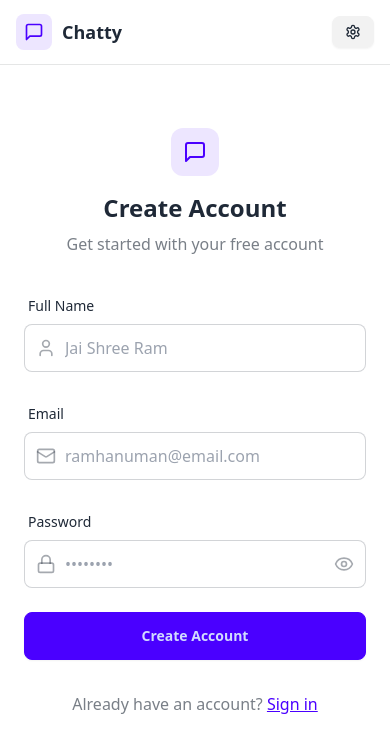
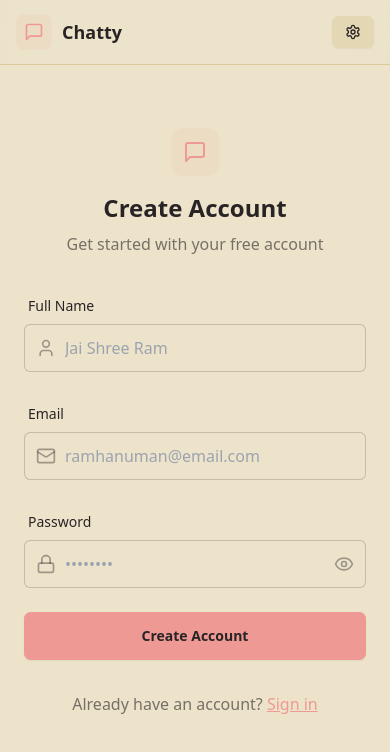
Before and after one commit to AnkitBalhara/Assignements, a React (Vite) app in the folder ChatApp/frontend/: page /signup in a window 390 px wide. Shown: the top 752 px of the page. Built offline with nearby package versions, Linux system fonts and the light colour scheme; no server answers.

Commit message:
Setting Page In UI

```diff
--- a/ChatApp/frontend/index.html
+++ b/ChatApp/frontend/index.html
@@ -1,5 +1,5 @@
 <!doctype html>
-<html lang="en">
+<html lang="en" >
   <head>
     <meta charset="UTF-8" />
     <meta name="viewport" content="width=device-width, initial-scale=1.0" />
--- a/ChatApp/frontend/src/App.jsx
+++ b/ChatApp/frontend/src/App.jsx
@@ -7,12 +7,14 @@
 import SettingPage from "./pages/SettingPage.jsx";
 
 import { useAuthStore } from "./store/useAuthStore.js";
+import { useThemeStore } from "./store/useThemeStore.js";
 import { Loader } from "lucide-react";
 import { Toaster } from "react-hot-toast";
 import Navbar from "./components/Navbar.jsx";
 
 const App = () => {
   const { authUser, checkAuth, isCheckingAuth } = useAuthStore();
+  const { theme } = useThemeStore();
   useEffect(() => {
     checkAuth();
   }, [checkAuth]);
@@ -26,9 +28,9 @@
   }
   // console.log(authUser);
   return (
-    <BrowserRouter>
-    <Navbar/>
-      <div>
+    <div data-theme={theme}>
+      <BrowserRouter>
+        <Navbar />
         <Routes>
           <Route
             path="/"
@@ -46,12 +48,12 @@
             path="/profile"
             element={authUser ? <ProfilePage /> : <Navigate to={"/login"} />}
           />
-          <Route path="/setting" element={<SettingPage />} />
+          <Route path="/settings" element={<SettingPage />} />
         </Routes>
 
         <Toaster />
-      </div>
-    </BrowserRouter>
+      </BrowserRouter>
+    </div>
   );
 };
 
--- /dev/null
+++ b/ChatApp/frontend/src/constants/index.js
@@ -0,0 +1,34 @@
+export const THEMES = [
+    "light",
+    "dark",
+    "cupcake",
+    "bumblebee",
+    "emerald",
+    "corporate",
+    "synthwave",
+    "retro",
+    "cyberpunk",
+    "valentine",
+    "halloween",
+    "garden",
+    "forest",
+    "aqua",
+    "lofi",
+    "pastel",
+    "fantasy",
+    "wireframe",
+    "black",
+    "luxury",
+    "dracula",
+    "cmyk",
+    "autumn",
+    "business",
+    "acid",
+    "lemonade",
+    "night",
+    "coffee",
+    "winter",
+    "dim",
+    "nord",
+    "sunset",
+  ];
--- a/ChatApp/frontend/src/pages/SettingPage.jsx
+++ b/ChatApp/frontend/src/pages/SettingPage.jsx
@@ -1,11 +1,134 @@
-import React from 'react'
+import React from "react";
+import { Send } from "lucide-react";
+import { THEMES } from "../constants/index";
+import { useThemeStore } from "../store/useThemeStore";
+
+const PREVIEW_MESSAGES = [
+  { id: 1, content: "Hey! How's it going?", isSent: false },
+  {
+    id: 2,
+    content: "I'm doing great! Just working on some new features.",
+    isSent: true,
+  },
+];
 
 const SettingPage = () => {
+  const { theme, setTheme } = useThemeStore();
   return (
-    <div>
-      Setting
+    <div className="h-screen container mx-auto px-4 pt-20 max-w-5xl">
+      <div className="space-y-6">
+        <div className="flex flex-col gap-1">
+          <h2 className="text-lg font-semibold">Theme</h2>
+          <p className="text-sm text-base-content/70">
+            Choose a theme for your chat interface
+          </p>
+        </div>
+
+        <div className="grid grid-cols-4 sm:grid-cols-6 md:grid-cols-8 gap-2">
+          {THEMES.map((t) => (
+            <button
+              key={t}
+              className={`
+                group flex flex-col items-center gap-1.5 p-2 rounded-lg transition-colors
+                ${theme === t ? "bg-base-200" : "hover:bg-base-200/50"}
+              `}
+              onClick={() => setTheme(t)}
+            >
+              <div
+                className="relative h-8 w-full rounded-md overflow-hidden"
+                data-theme={t}
+              >
+                <div className="absolute inset-0 grid grid-cols-2 gap-px p-1">
+                  <div className="rounded bg-accent"></div>
+                  <div className="rounded bg-neutral"></div>
+                </div>
+              </div>
+              <span className="text-[11px] font-medium truncate w-full text-center">
+                {t.charAt(0).toUpperCase() + t.slice(1)}
+              </span>
+            </button>
+          ))}
+        </div>
+
+        {/* Preview Section */}
+        <h3 className="text-lg font-semibold mb-3">Preview</h3>
+        <div className="rounded-xl border border-base-300 overflow-hidden bg-base-100 shadow-lg">
+          <div className="p-4 bg-base-200">
+            <div className="max-w-lg mx-auto">
+              {/* Mock Chat UI */}
+              <div className="bg-base-100 rounded-xl shadow-sm overflow-hidden">
+                {/* Chat Header */}
+                <div className="px-4 py-3 border-b border-base-300 bg-base-100">
+                  <div className="flex items-center gap-3">
+                    <div className="w-8 h-8 rounded-full bg-primary flex items-center justify-center text-primary-content font-medium">
+                      B
+                    </div>
+                    <div>
+                      <h3 className="font-medium text-sm">Balhara</h3>
+                      <p className="text-xs text-base-content/70">Online</p>
+                    </div>
+                  </div>
+                </div>
+
+                {/* Chat Messages */}
+                <div className="p-4 space-y-4 min-h-[200px] max-h-[200px] overflow-y-auto bg-base-100">
+                  {PREVIEW_MESSAGES.map((message) => (
+                    <div
+                      key={message.id}
+                      className={`flex ${
+                        message.isSent ? "justify-end" : "justify-start"
+                      }`}
+                    >
+                      <div
+                        className={`
+                          max-w-[80%] rounded-xl p-3 shadow-sm
+                          ${
+                            message.isSent
+                              ? "bg-primary text-primary-content"
+                              : "bg-base-200"
+                          }
+                        `}
+                      >
+                        <p className="text-sm">{message.content}</p>
+                        <p
+                          className={`
+                            text-[10px] mt-1.5
+                            ${
+                              message.isSent
+                                ? "text-primary-content/70"
+                                : "text-base-content/70"
+                            }
+                          `}
+                        >
+                          12:00 PM
+                        </p>
+                      </div>
+                    </div>
+                  ))}
+                </div>
+
+                {/* Chat Input */}
+                <div className="p-4 border-t border-base-300 bg-base-100">
+                  <div className="flex gap-2">
+                    <input
+                      type="text"
+                      className="input input-bordered flex-1 text-sm h-10"
+                      placeholder="Type a message..."
+                      value="This is a preview"
+                      readOnly
+                    />
+                    <button className="btn btn-primary h-10 min-h-0">
+                      <Send size={18} />
+                    </button>
+                  </div>
+                </div>
+              </div>
+            </div>
+          </div>
+        </div>
+      </div>
     </div>
-  )
-}
+  );
+};
 
-export default SettingPage
+export default SettingPage;
--- /dev/null
+++ b/ChatApp/frontend/src/store/useThemeStore.js
@@ -0,0 +1,9 @@
+import { create } from "zustand";
+
+export const useThemeStore = create((set) => ({
+  theme: localStorage.getItem("chat-theme") || "retro",
+  setTheme: (theme) => {
+    localStorage.setItem("chat-theme", theme);
+    set({ theme });
+  },
+}));
--- a/ChatApp/frontend/tailwind.config.js
+++ b/ChatApp/frontend/tailwind.config.js
@@ -5,4 +5,40 @@
     extend: {},
   },
   plugins: [require("daisyui")],
+  daisyui: {
+    themes: [
+      "light",
+      "dark",
+      "cupcake",
+      "bumblebee",
+      "emerald",
+      "corporate",
+      "synthwave",
+      "retro",
+      "cyberpunk",
+      "valentine",
+      "halloween",
+      "garden",
+      "forest",
+      "aqua",
+      "lofi",
+      "pastel",
+      "fantasy",
+      "wireframe",
+      "black",
+      "luxury",
+      "dracula",
+      "cmyk",
+      "autumn",
+      "business",
+      "acid",
+      "lemonade",
+      "night",
+      "coffee",
+      "winter",
+      "dim",
+      "nord",
+      "sunset",
+    ],
+  },
 };
```
